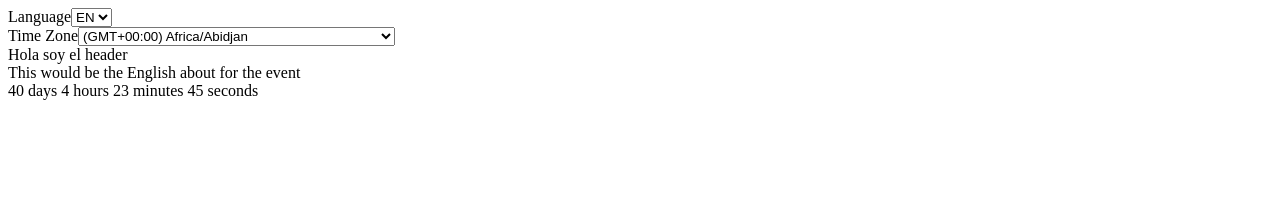
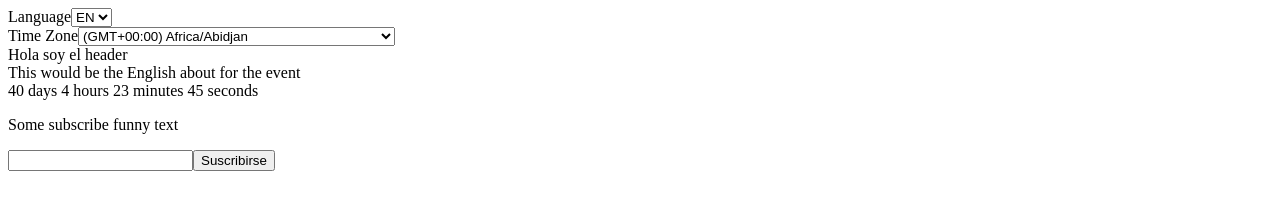
Before and after one commit to nayracoop/e-ver-core, a React (Create React App) app: page / in a window 1280 px wide. Shown: the top 221 px of the page. Built offline with nearby package versions, Linux system fonts and the light colour scheme; no server answers; what unique-names-generator would draw is missing.

Commit message:
add Subscribe

```diff
--- a/src/containers/Event.js
+++ b/src/containers/Event.js
@@ -6,6 +6,7 @@ import TalkList from "./TalkList";
 import SpeakerList from "./SpeakerList";
 import SponsorList from "./SponsorList";
 import CountdownTimer from "./CountdownTimer";
+import Subscribe from "./Suscribe";
 
 import { event, talks, sponsors } from "../static-data";
 
@@ -25,6 +26,7 @@ const Event = ({ props }) => {
   return (
     <>
       <CountdownTimer startDate={event.startDate} />
+      <Subscribe handleSubscription={() => {}} />
       <Video video={selectedTalk.video} />
       <CommentList talk={selectedTalk} />
       <TalkDetails talk={selectedTalk} />
--- a/src/containers/Suscribe.js
+++ b/src/containers/Suscribe.js
@@ -1,7 +1,13 @@
 import React from "react";
 
 const Suscribe = ({props}) => {
-
+  return (
+    <div>
+      <p>Some subscribe funny text</p>
+      <input type="email" />
+      <button>Suscribirse</button>
+    </div>
+  );
 }
 
 export default Suscribe;
```
